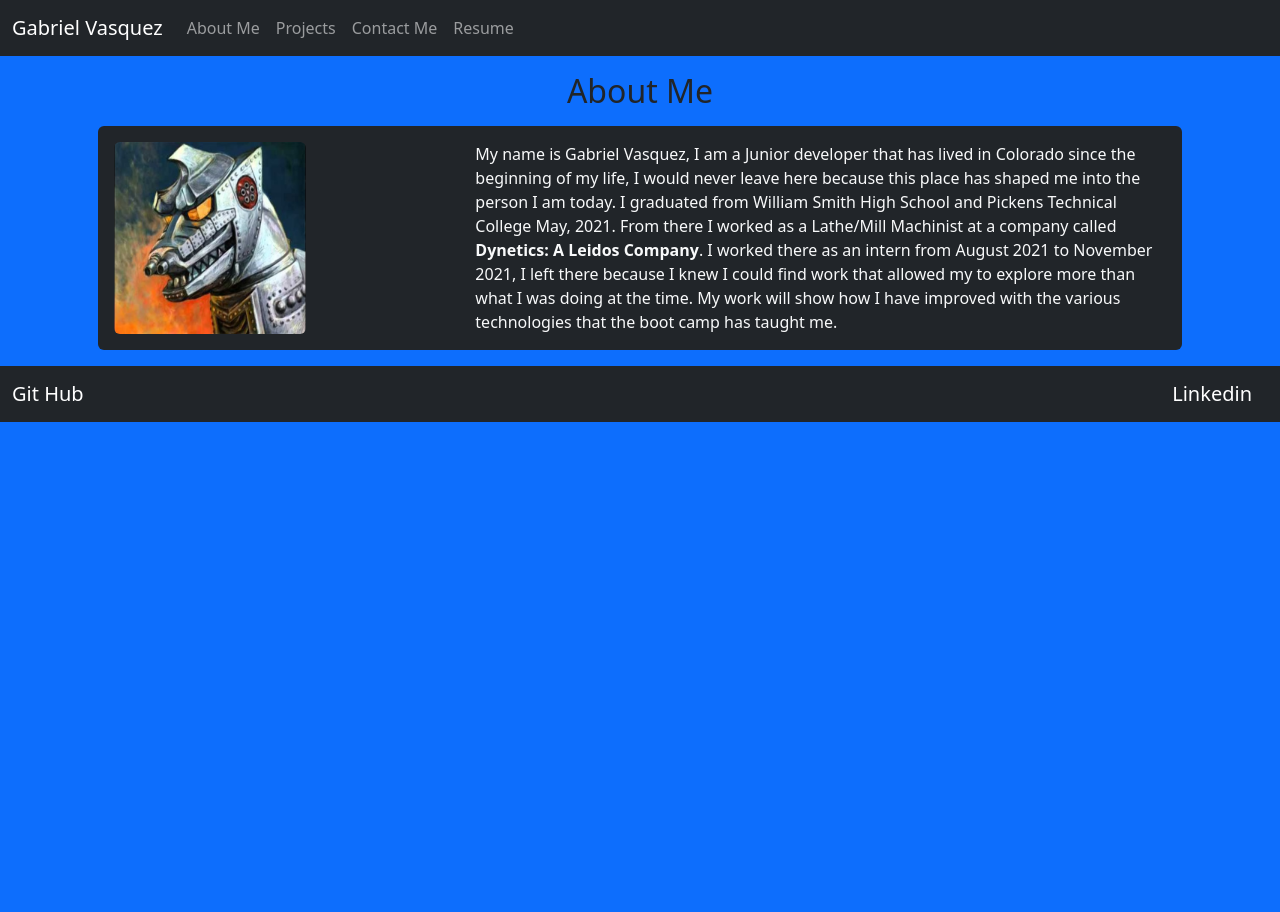
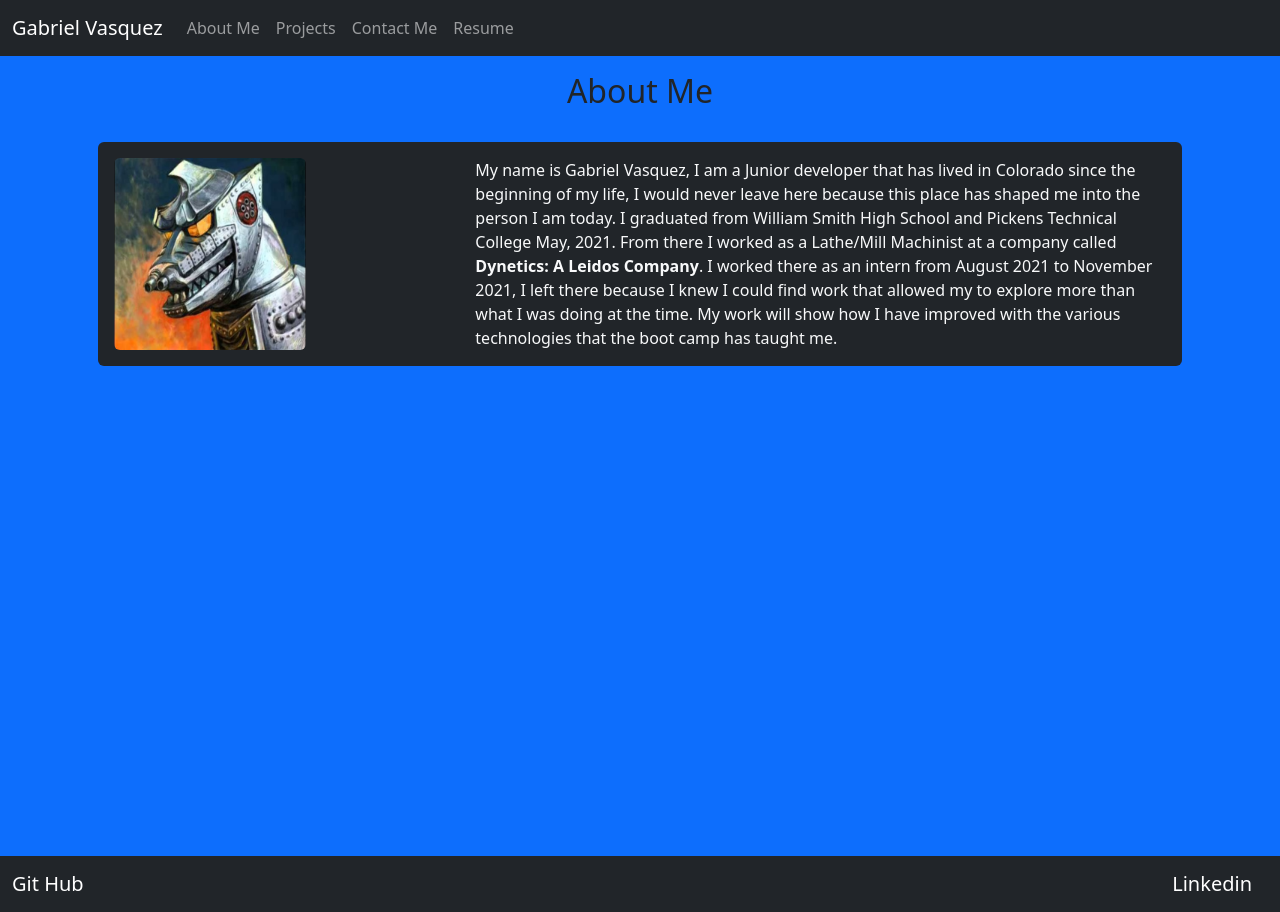
Before and after one commit to LardexTheLarge/React-Portfolio, a React (Create React App) app in the folder client/: page / in a window 1280 px wide. Before the commit the page ends 800 px from the top, so only its background shows below. Built offline with nearby package versions, Linux system fonts and the light colour scheme.

Commit message:
refactored footer position

```diff
--- a/client/src/components/Footer.js
+++ b/client/src/components/Footer.js
@@ -2,7 +2,7 @@ import React from "react";
 
 function Footer() {
   return (
-    <nav className="navbar navbar-expand-lg mt-3 navbar-dark bg-dark">
+    <nav className="navbar navbar-expand-lg mt-auto navbar-dark bg-dark">
       <div className="container-fluid">
         <a className="navbar-brand" href="https://github.com/LardexTheLarge">
           Git Hub
--- a/client/src/components/Main.js
+++ b/client/src/components/Main.js
@@ -2,7 +2,7 @@ import React from "react";
 
 function Main() {
   return (
-    <div className="container">
+    <div className="container d-flex flex-column min-vh-100">
       <h2 className="m-3 text-center">About Me</h2>
       <div className="bg-dark text-light m-3 rounded">
         <div className="row g-0">
--- a/client/src/components/Resume.js
+++ b/client/src/components/Resume.js
@@ -1,7 +1,7 @@
 import React from "react";
 
 function Resume() {
-  return <div>Resume</div>;
+  return <div className=" d-flex flex-column min-vh-100">Resume</div>;
 }
 
 export default Resume;
```
